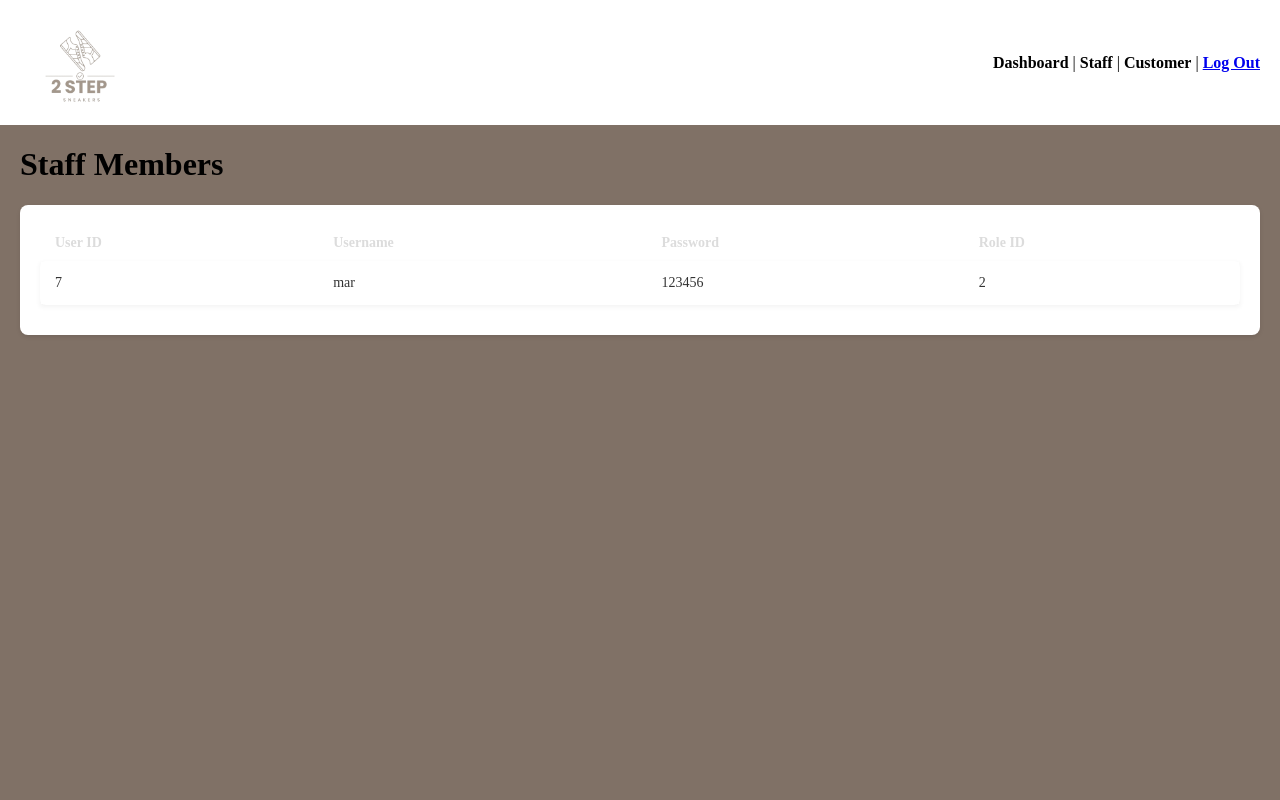
After one commit to shahxvi/two-step, a PHP site: page /admin/admin_dashboard.php in a window 1280 px wide. The commit adds this page. Run offline with PHP 8.4, Linux system fonts and the light colour scheme; data comes from the database, SQL or seed files in the repository.

Commit message:
Add basic UI for admin dashboard

```diff
--- a/admin/admin_dashboard.css
+++ b/admin/admin_dashboard.css
@@ -1,59 +1,74 @@
+header {
+    background-color: #ffffff;
+    display: flex;
+    justify-content: space-between;
+    align-items: center;
+    padding: 10px 20px;
+}
+
+body {
+    background-color: #807166;
+    background-repeat: no-repeat;
+    background-position: center;
+    background-size: cover;
+    background-attachment: fixed;
+    min-height: 100vh;
+    margin: 0;
+}
+
 .logo-container {
-    display: flex;
-    align-items: center;
-    gap: 12px;
-    align-items: flex-start;
+    background: white;
+    padding: 5px 12px;
+    border-radius: 4px;
 }
 
 .logo {
     max-width: 100%;
     height: 95px;
-    display: inline-block;
+    display: block;
 }
 
-.black-line {
-    height: 100vh;
-    border-left: 2px solid black;
-    display: inline-block;
+.staff-container {
+    margin: 20px;
+    padding: 20px;
+    background-color: #ffffff;
+    border-radius: 8px;
+    box-shadow: 0 2px 4px rgba(0, 0, 0, 0.1);
 }
 
-.panel {
-    background: #eae7e2;
-    padding: 20px;
-    min-height: 420px;
+/* Table Styling */
+.staff-table {
+    width: 100%;
+    border-collapse: separate;
+    border-spacing: 0 10px;
 }
 
-.panel h2 {
-    font-weight: 400;
-    font-size: 28px;
-    margin-bottom: 18px;
+.staff-table th {
+    color: #dcdcdc;
+    text-align: left;
+    padding: 0 15px;
+    font-size: 14px;
+    font-weight: 600;
 }
 
-.row {
-    display: flex;
-    justify-content: space-between;
-    align-items: center;
-    gap: 12px;
-    background: #fff;
-    padding: 16px 18px;
-    margin-bottom: 10px;
-    text-decoration: none;
-    color: #000;
-    font-size: 15px;
+.staff-table tbody tr {
+    background-color: #ffffff;
+    box-shadow: 0 2px 5px rgba(0,0,0,0.05);
 }
 
-a.row:hover { background: #f5f3ef; }
-.row.empty  { justify-content: center; color: #777; }
+.staff-table td {
+    padding: 14px 15px;
+    color: #333333;
+    font-size: 14px;
+}
 
-.order-id { font-weight: 700; }
-.total    { font-weight: 600; }
+/* Rounded corners for table row "pills" */
+.staff-table tbody tr td:first-child {
+    border-top-left-radius: 6px;
+    border-bottom-left-radius: 6px;
+}
 
-.badge {
-    padding: 4px 12px;
-    border-radius: 20px;
-    font-size: 13px;
-    font-weight: 600;
+.staff-table tbody tr td:last-child {
+    border-top-right-radius: 6px;
+    border-bottom-right-radius: 6px;
 }
-.badge.pending    { background: #ffe9a8; color: #7a5a00; }
-.badge.processing { background: #cfe3ff; color: #0b4a9e; }
-.badge.shipped    { background: #d4f1d9; color: #1b6b2e; }
--- /dev/null
+++ b/admin/admin_dashboard.php
@@ -0,0 +1,63 @@
+<?php
+require_once __DIR__ . '/../config/db.php';
+
+$sql = "SELECT * FROM user WHERE role_id = 2";
+$result = mysqli_query($conn, $sql);
+?>
+
+<!DOCTYPE html>
+<html lang="en">
+<head>
+    <meta charset="UTF-8">
+    <meta name="viewport" content="width=device-width, initial-scale=1">
+    <title>Admin Dashboard</title>
+    <base href="/two-step/">
+    <link rel="icon" type="image/jpg" href="images/logo.png">
+    <link rel="stylesheet" href="admin/admin_dashboard.css">
+</head>
+<body>
+    <header>
+        <div class="logo-container">
+            <img src="images/logo.png" alt="2 Step Sneakers" class="logo">
+        </div>
+
+        <nav>
+            <a><strong>Dashboard</strong></a> |
+            <a><strong>Staff</strong></a> |
+            <a><strong>Customer</strong></a> |
+            <a href="auth/login/login.html"><strong>Log Out</strong></a>
+        </nav>
+    </header>
+
+    <h1 style="padding: 0px 20px;">Staff Members</h1>
+
+    <div class="staff-container">
+        <table class="staff-table">
+            <thead>
+                <tr>
+                    <th>User ID</th>
+                    <th>Username</th>
+                    <th>Password</th>
+                    <th>Role ID</th>
+                </tr>
+            </thead>
+            <tbody>
+                <?php if ($result && mysqli_num_rows($result) > 0) : ?>
+                    <?php while ($row = mysqli_fetch_assoc($result)) : ?>
+                        <tr>
+                            <td><?php echo htmlspecialchars($row['user_id']); ?></td>
+                            <td><?php echo htmlspecialchars($row['username']); ?></td>
+                            <td><?php echo htmlspecialchars($row['password']); ?></td>
+                            <td><?php echo htmlspecialchars($row['role_id']); ?></td>
+                        </tr>
+                    <?php endwhile; ?>
+                <?php else : ?>
+                    <tr>
+                        <td colspan="4" style="text-align: center;">No staff members found.</td>
+                    </tr>
+                <?php endif; ?>
+            </tbody>
+        </table>
+    </div>
+</body>
+</html>
--- a/config/db.php
+++ b/config/db.php
@@ -2,7 +2,7 @@
 // PHP MySQLi Object-Oriented Connection
 $servername = "localhost";
 $username = "root";
-$password = "";
+$password = "482377";
 $dbname = "two_step";
 
 // Create connection
```
Also changed, not shown: admin/admin_dashboard.html (deleted, +0 -21 lines).
